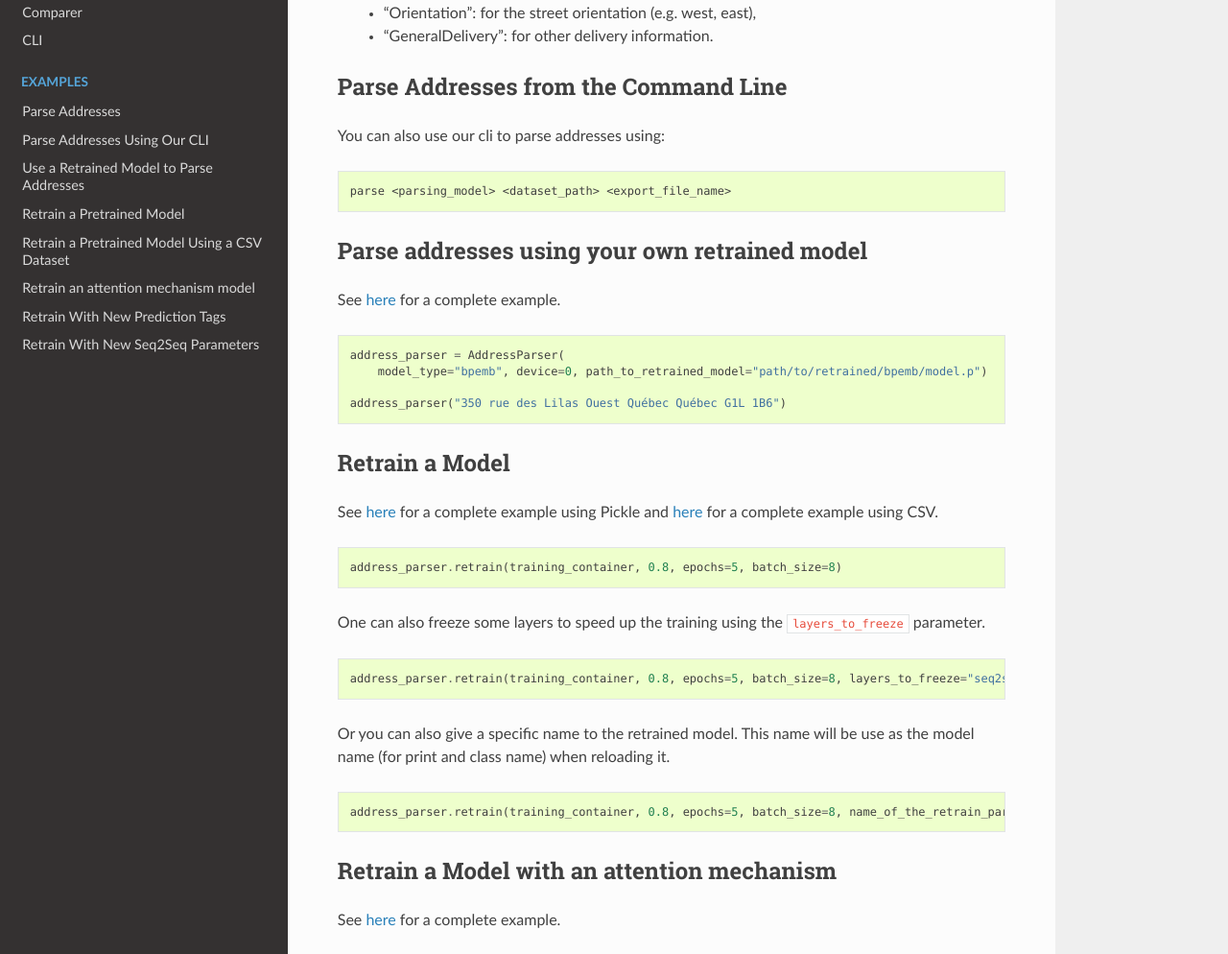
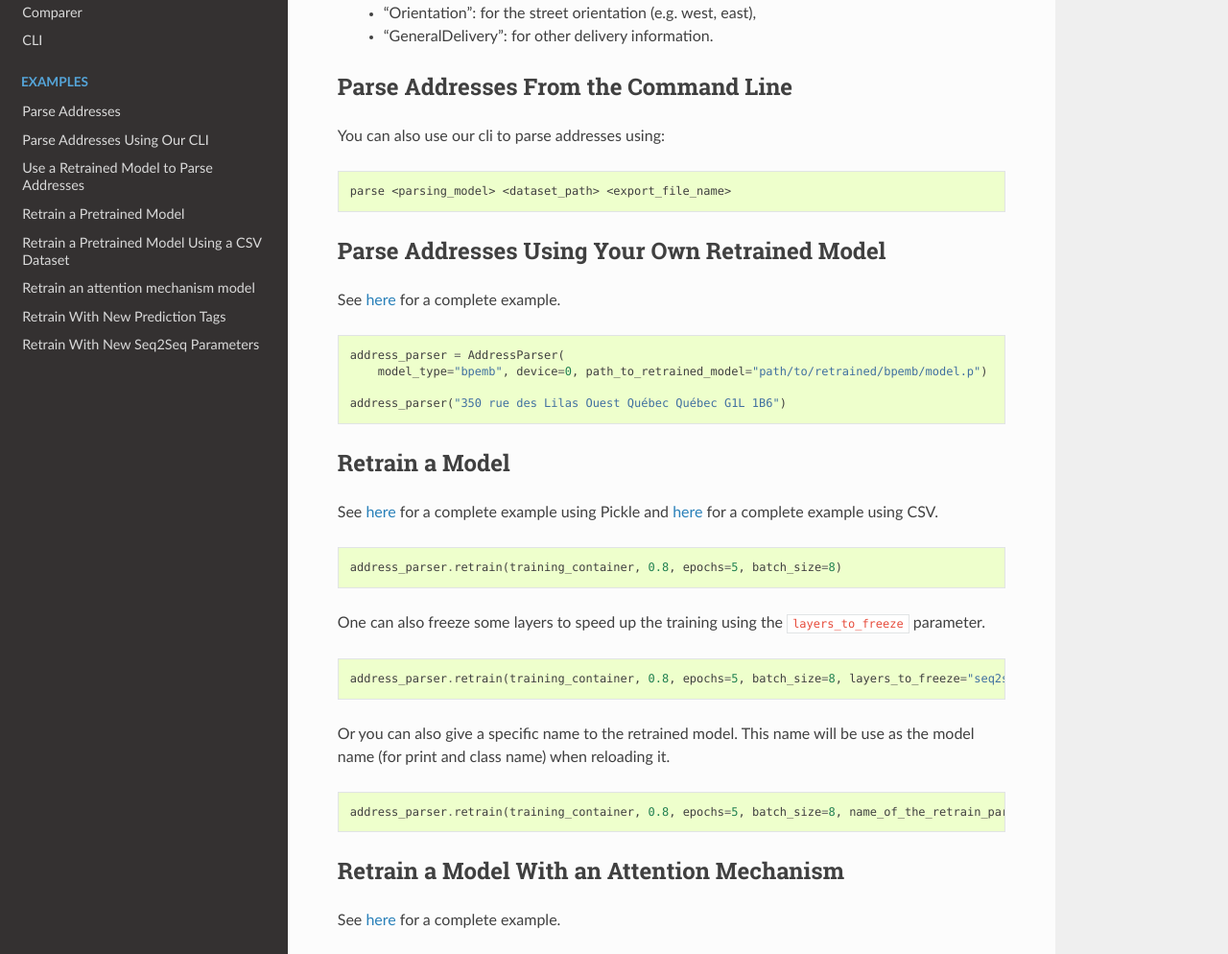
Before and after one commit to GRAAL-Research/deepparse, a Sphinx documentation site: the page built from docs/source/index.rst, in a window 1280 px wide and 1400 px high, scrolled down 4193 px. Shown: the part 186-1180 px from the top of the window at 96% size. Built offline with Sphinx 7.4.7 and the Read the Docs theme 2.0.0, drawn with Linux system fonts in a browser that asks for light colours; the version number could not be read and is left out; some of the changed text lies outside the part shown.

Commit message:
fix title capitalization in doc and typo in an example

```diff
--- a/docs/source/index.rst
+++ b/docs/source/index.rst
@@ -15,7 +15,7 @@
         <img src="https://img.shields.io/badge/Download%20Dataset-blue?style=for-the-badge&logo=download" alt="No message"/></a>
     </center>
 
-Here is deepparse
+Here is Deepparse
 =================
 
 Deepparse is a state-of-the-art library for parsing multinational street addresses using deep learning.
@@ -27,7 +27,7 @@
 - retrain our pretrained models on new data to improve parsing on specific country address patterns,
 - retrain our pretrained models with new prediction tags easily,
 - retrain our pretrained models with or without freezing some layers,
-- train a new seq2seq addresses parsing models easily using a new model configuration.
+- train a new Seq2Seq addresses parsing models easily using a new model configuration.
 
 Deepparse is compatible with the **latest version of PyTorch** and  **Python >= 3.7**.
 
@@ -606,7 +606,7 @@
     - "Orientation": for the street orientation (e.g. west, east),
     - "GeneralDelivery": for other delivery information.
 
-Parse Addresses from the Command Line
+Parse Addresses From the Command Line
 *************************************
 
 You can also use our cli to parse addresses using:
@@ -615,7 +615,7 @@
 
     parse <parsing_model> <dataset_path> <export_file_name>
 
-Parse addresses using your own retrained model
+Parse Addresses Using Your Own Retrained Model
 **********************************************
 
 See `here <https://github.com/GRAAL-Research/deepparse/blob/master/examples/retrained_model_parsing.py>`_ for a complete example.
@@ -641,7 +641,7 @@
 
 .. code-block:: python
 
-    address_parser.retrain(training_container, 0.8, epochs=5, batch_size=8, layers_to_freeze="seq2seq2")
+    address_parser.retrain(training_container, 0.8, epochs=5, batch_size=8, layers_to_freeze="seq2seq")
 
 
 Or you can also give a specific name to the retrained model. This name will be use as the model name (for print and
@@ -652,7 +652,7 @@
     address_parser.retrain(training_container, 0.8, epochs=5, batch_size=8, name_of_the_retrain_parser="MyNewParser")
 
 
-Retrain a Model with an attention mechanism
+Retrain a Model With an Attention Mechanism
 *******************************************
 See `here <https://github.com/GRAAL-Research/deepparse/blob/master/examples/retrain_attention_model.py>`_ for a complete example.
 
@@ -674,7 +674,7 @@
     address_parser.retrain(training_container, 0.8, epochs=1, batch_size=128, prediction_tags=address_components)
 
 
-Retrain a Seq2seq model from scratch
+Retrain a Seq2Seq Model From Scratch
 ************************************
 
 See  `here <https://github.com/GRAAL-Research/deepparse/blob/master/examples/retrain_with_new_seq2seq_params.py>`_ for
@@ -686,7 +686,7 @@
     address_parser.retrain(training_container, 0.8, epochs=1, batch_size=128, seq2seq_params=seq2seq_params)
 
 
-Download our Models
+Download Our Models
 *******************
 
 Here are the URLs to download our pretrained models directly
@@ -783,7 +783,7 @@
   examples/retrain_with_new_prediction_tags
   examples/retrain_with_new_seq2seq_params
 
-Indices and tables
+Indices and Tables
 ==================
 
 * :ref:`genindex`
```
Also changed, not shown: README.md (+8 -8 lines).
